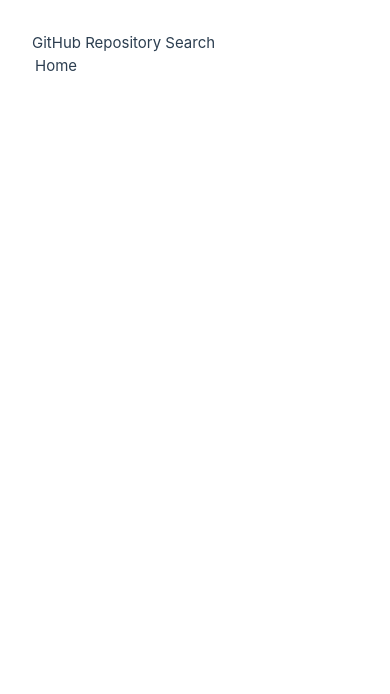
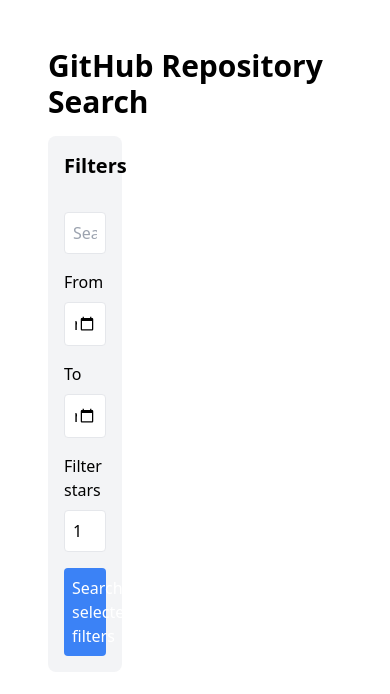
Before and after one commit to Fawadkhan/vue-dataguard, a Vue app: page /repositories in a window 390 px wide. Shown: the top 694 px of the page. Built offline with nearby package versions, Linux system fonts and the light colour scheme.

Commit message:
feat: Add sidebar with filters

```diff
--- a/index.html
+++ b/index.html
@@ -1,13 +1,16 @@
 <!DOCTYPE html>
 <html lang="en">
+
 <head>
   <meta charset="UTF-8">
   <link rel="icon" href="/favicon.ico">
   <meta name="viewport" content="width=device-width, initial-scale=1.0">
-    <title>Vite App</title>
+  <title>Data Guard challenge</title>
 </head>
+
 <body>
   <div id="app"></div>
   <script type="module" src="/src/main.ts"></script>
 </body>
+
 </html>
--- a/src/App.vue
+++ b/src/App.vue
@@ -1,15 +1,25 @@
-<script setup lang="ts">
-import { RouterLink } from 'vue-router'
-</script>
 <template>
-  <div class="container mx-auto p-4">
-    <h1 class="text-2xl font-bold mb-4">GitHub Repository Search</h1>
-    <RouterLink to="/" class="bg-blue-500 hover:bg-blue-700 text-white font-bold py-2 px-4 rounded"
-      >Home</RouterLink
-    >
-    <div class="flex"></div>
+  <div class="w-100 mx-auto p-4">
+    <h1 class="text-3xl font-bold mb-4">GitHub Repository Search</h1>
+    <div class="flex">
+      <FilterSection class="w-1/4 pr-4" @search="performSearch" />
+      <RepositoryList class="w-3/4" :repositories="repositories" />
+    </div>
   </div>
 </template>
+
+<script setup lang="ts">
+import { ref } from 'vue'
+import FilterSection from '@/components/FilterSection.vue'
+import RepositoryList from '@/components/RepositoryList.vue'
+import type { Repository, SearchFilters } from '@/types'
+
+const repositories = ref<Repository[]>([])
+
+const performSearch = async (filters: SearchFilters) => {
+  console.log('filters', filters)
+}
+</script>
 
 <style>
 @import 'tailwindcss/base';
--- a/src/assets/main.css
+++ b/src/assets/main.css
@@ -1,35 +1,6 @@
-@import './base.css';
-
 #app {
   max-width: 1280px;
   margin: 0 auto;
   padding: 2rem;
   font-weight: normal;
 }
-
-a,
-.green {
-  text-decoration: none;
-  color: hsla(160, 100%, 37%, 1);
-  transition: 0.4s;
-  padding: 3px;
-}
-
-@media (hover: hover) {
-  a:hover {
-    background-color: hsla(160, 100%, 37%, 0.2);
-  }
-}
-
-@media (min-width: 1024px) {
-  body {
-    display: flex;
-    place-items: center;
-  }
-
-  #app {
-    display: grid;
-    grid-template-columns: 1fr 1fr;
-    padding: 0 2rem;
-  }
-}
--- /dev/null
+++ b/src/components/FilterSection.vue
@@ -0,0 +1,115 @@
+<template>
+  <div class="bg-gray-100 p-4 rounded-lg">
+    <h2 class="text-xl font-semibold mb-4">Filters</h2>
+    <div class="mb-4 relative">
+      <div class="mb-4 flex flex-wrap gap-2">
+        <span
+          v-for="lang in selectedLanguages"
+          :key="lang"
+          class="bg-blue-100 text-blue-800 px-2 py-1 rounded flex items-center"
+        >
+          {{ lang }}
+          <button @click="removeLanguage(lang)" class="ml-1 text-blue-600 hover:text-blue-800">
+            &times;
+          </button>
+        </span>
+      </div>
+      <input
+        v-model="searchTerm"
+        @input="filterLanguages"
+        @focus="showDropdown = true"
+        @blur="closeDropdown"
+        placeholder="Search language..."
+        class="w-full p-2 border rounded"
+      />
+      <ul
+        v-if="showDropdown && filteredLanguages.length"
+        class="absolute z-10 w-full mt-1 bg-white border rounded shadow-lg max-h-60 overflow-auto"
+      >
+        <li
+          v-for="lang in filteredLanguages"
+          :key="lang"
+          @mousedown="selectLanguage(lang)"
+          class="p-2 hover:bg-gray-200 cursor-pointer"
+        >
+          {{ lang }}
+        </li>
+      </ul>
+    </div>
+
+    <div class="mb-4">
+      <label class="block mb-2">From</label>
+      <input v-model="startDate" type="date" class="w-full p-2 border rounded" />
+    </div>
+    <div class="mb-4">
+      <label class="block mb-2">To</label>
+      <input v-model="endDate" type="date" class="w-full p-2 border rounded" />
+    </div>
+    <div class="mb-4">
+      <label class="block mb-2">Filter stars</label>
+      <input
+        v-model.number="minStars"
+        type="number"
+        class="w-full p-2 border rounded"
+        placeholder="100"
+      />
+    </div>
+    <button @click="search" class="w-full bg-blue-500 text-white p-2 rounded hover:bg-blue-600">
+      Search selected filters
+    </button>
+  </div>
+</template>
+
+<script setup lang="ts">
+import { ref, computed } from 'vue'
+import type { SearchFilters } from '../types'
+
+const emit = defineEmits<{
+  (e: 'search', filters: SearchFilters): void
+}>()
+
+const languages: string[] = ['JavaScript', 'TypeScript', 'Python', 'Java', 'C', 'C++', 'Go', 'Ruby']
+const searchTerm = ref('')
+const selectedLanguages = ref<string[]>([])
+const startDate = ref('')
+const endDate = ref('')
+const minStars = ref(100)
+const showDropdown = ref(false)
+
+const filteredLanguages = computed(() => {
+  return languages.filter(
+    (lang) =>
+      lang.toLowerCase().includes(searchTerm.value.toLowerCase()) &&
+      !selectedLanguages.value.includes(lang)
+  )
+})
+
+const selectLanguage = (lang: string) => {
+  if (!selectedLanguages.value.includes(lang)) {
+    selectedLanguages.value.push(lang)
+  }
+  searchTerm.value = ''
+  showDropdown.value = false
+}
+
+const removeLanguage = (lang: string) => {
+  selectedLanguages.value = selectedLanguages.value.filter((l) => l !== lang)
+}
+
+const filterLanguages = () => {
+  showDropdown.value = true
+}
+
+const closeDropdown = () => {
+  showDropdown.value = false
+}
+
+const search = () => {
+  emit('search', {
+    languages: selectedLanguages.value,
+    startDate: startDate.value,
+    endDate: endDate.value,
+    minStars: minStars.value
+  })
+}
+</script>
--- /dev/null
+++ b/src/components/RepositoryCard.vue
@@ -0,0 +1,22 @@
+<template>
+  <div class="border p-4 rounded-lg">
+    <h4 class="font-semibold mb-2">
+      <a :href="repository.html_url" target="_blank" class="text-blue-600 hover:underline">{{
+        repository.name
+      }}</a>
+    </h4>
+    <p class="text-sm text-gray-600 mb-2">{{ repository.description }}</p>
+    <div class="text-sm text-gray-500">
+      <p>Created on: {{ new Date(repository.created_at).toLocaleDateString() }}</p>
+      <p>Stars: {{ repository.stargazers_count }}</p>
+    </div>
+  </div>
+</template>
+
+<script setup lang="ts">
+import type { Repository } from '../types'
+
+defineProps<{
+  repository: Repository
+}>()
+</script>
--- /dev/null
+++ b/src/components/RepositoryList.vue
@@ -0,0 +1,38 @@
+<template>
+  <div class="grid grid-cols-1 md:grid-cols-2 lg:grid-cols-3 gap-4">
+    <div
+      v-for="language in Object.keys(groupedRepositories)"
+      :key="language"
+      class="bg-white p-4 rounded-lg shadow"
+    >
+      <h3 class="text-lg font-semibold mb-2">{{ language }}</h3>
+      <div class="space-y-4 max-h-96 overflow-y-auto">
+        <RepositoryCard
+          v-for="repo in groupedRepositories[language]"
+          :key="repo.id"
+          :repository="repo"
+        />
+      </div>
+    </div>
+  </div>
+</template>
+
+<script setup lang="ts">
+import { computed } from 'vue'
+import RepositoryCard from './RepositoryCard.vue'
+import type { Repository } from '../types'
+
+const props = defineProps<{
+  repositories: Repository[]
+}>()
+
+const groupedRepositories = computed(() => {
+  return props.repositories.reduce((acc: Record<string, Repository[]>, repo) => {
+    if (!acc[repo.language]) {
+      acc[repo.language] = []
+    }
+    acc[repo.language].push(repo)
+    return acc
+  }, {})
+})
+</script>
--- /dev/null
+++ b/src/services/githubApi.ts
@@ -0,0 +1,21 @@
+import type { SearchFilters, Repository } from '../types'
+
+const BASE_URL = 'https://api.github.com/search/repositories'
+
+interface GithubApiResponse {
+  items: Repository[]
+  total_count: number
+  incomplete_results: boolean
+}
+
+export async function searchRepositories(filters: SearchFilters): Promise<GithubApiResponse> {
+  const { languages, startDate, endDate, minStars } = filters
+  const query = `${languages.join(' OR ')} created:${startDate}..${endDate} stars:>=${minStars}`
+  const url = `${BASE_URL}?q=${encodeURIComponent(query)}&sort=stars&order=desc`
+
+  const response = await fetch(url)
+  if (!response.ok) {
+    throw new Error('Failed to fetch repositories')
+  }
+  return response.json()
+}
--- /dev/null
+++ b/src/types/index.ts
@@ -0,0 +1,17 @@
+export interface Repository {
+  id: number
+  name: string
+  full_name: string
+  html_url: string
+  description: string
+  created_at: string
+  stargazers_count: number
+  language: string
+}
+
+export interface SearchFilters {
+  languages: string[]
+  startDate: string
+  endDate: string
+  minStars: number
+}
--- a/tailwind.config.js
+++ /dev/null
@@ -1,8 +0,0 @@
-/** @type {import('tailwindcss').Config} */
-export default {
-  content: [],
-  theme: {
-    extend: {},
-  },
-  plugins: [],
-}
--- a/tailwind.config.ts
+++ b/tailwind.config.ts
@@ -1,7 +1,10 @@
-/** @type {import('tailwindcss').Config} */
-export default {
-  content: [],
+module.exports = {
+  purge: ['./index.html', './src/**/*.{vue,js,ts,jsx,tsx}'],
+  darkMode: false, // or 'media' or 'class'
   theme: {
+    extend: {}
+  },
+  variants: {
     extend: {}
   },
   plugins: []
```
Lines whose indentation alone changed are shown as unchanged.
